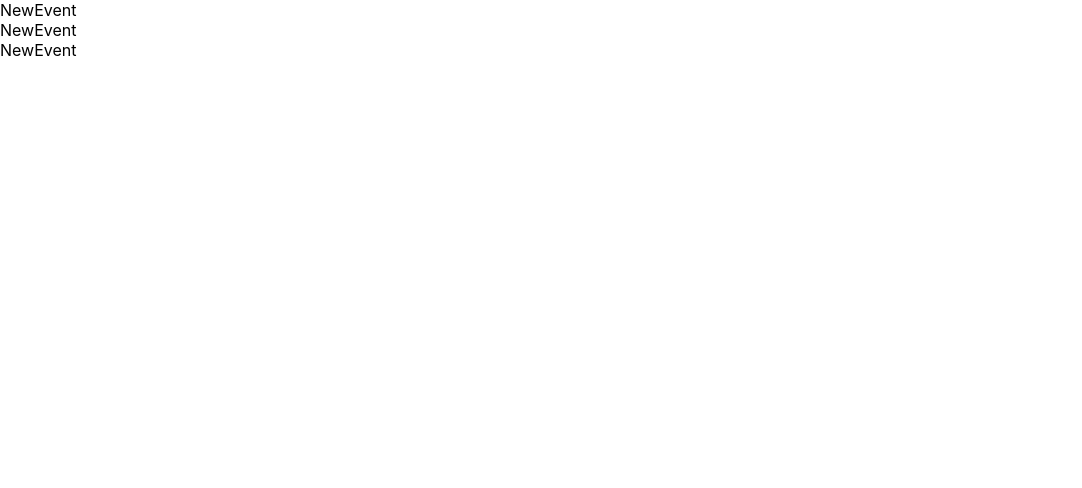
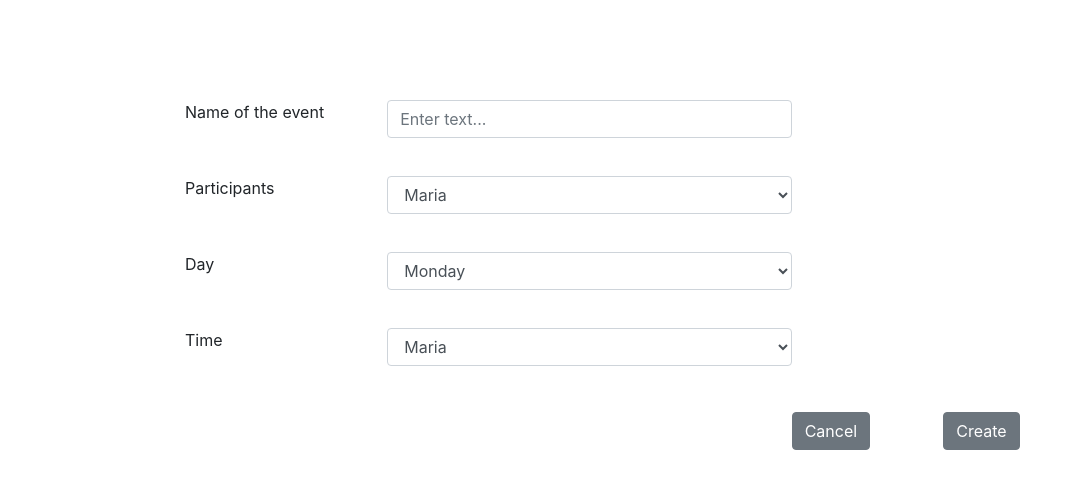
Before and after one commit to NikolasPlatonov/meetings_calendar, a React (Create React App) app: page /create-event in a window 1280 px wide. Shown: the top 488 px of the page, without its empty margins (0-1082 px from the left). Built offline with nearby package versions, Linux system fonts and the light colour scheme.

Commit message:
New events form added

```diff
--- a/src/App.css
+++ b/src/App.css
@@ -39,3 +39,22 @@
   display: grid;
   grid-template-rows: repeat(9, 1fr);
 }
+
+.new_event_container {
+  display: grid;
+  grid-template-columns: 2fr 1fr;
+  margin: 100px;
+  height: 350px;
+}
+
+.dropdown_row_item {
+  display: grid;
+  grid-template-columns: 1fr 2fr;
+  height: 60px;
+}
+
+.new_event_button_container {
+  display: grid;
+  grid-template-columns: 1fr 1fr;
+  align-items: flex-end;
+}
--- a/src/components/Calendar.jsx
+++ b/src/components/Calendar.jsx
@@ -12,7 +12,7 @@ export const Calendar = (props) => {
           <div className="buttons_container">
             <DropdownButton
               menuAlign="right"
-              title="Dropdown right"
+              title="All members"
               id="dropdown-menu-align-right"
             >
               <Dropdown.Item eventKey="1">Action</Dropdown.Item>
@@ -22,7 +22,7 @@ export const Calendar = (props) => {
               <Dropdown.Item eventKey="4">Separated link</Dropdown.Item>
             </DropdownButton>
             <NavLink to={`/create-event`} style={{textDecoration: 'none'}}>
-              <Button variant="secondary">New event +</Button>
+              <Button variant="primary">New event +</Button>
             </NavLink>
 
           </div>
--- a/src/components/NewEvent.jsx
+++ b/src/components/NewEvent.jsx
@@ -1,11 +1,67 @@
 import React from 'react';
+import {Form, Button} from 'react-bootstrap'
 
 export const NewEvent = (props) => {
   return (
-    <div>
-      <div>NewEvent</div>
-      <div>NewEvent</div>
-      <div>NewEvent</div>
+    <div className="container">
+      <div className='new_event_container'>
+        <Form>
+          <Form.Group>
+            <div className="dropdown_row_item">
+              <Form.Label>Name of the event</Form.Label>
+              <Form.Control type="text" placeholder="Enter text..." />
+            </div>
+          </Form.Group>
+
+          <Form.Group controlId="ParticipantsSelect">
+            <div className="dropdown_row_item">
+              <Form.Label>Participants</Form.Label>
+              <Form.Control as="select">
+                <option>Maria</option>
+                <option>Bob</option>
+                <option>Alex</option>
+              </Form.Control>
+            </div>
+          </Form.Group>
+
+          <Form.Group controlId="DaySelect">
+            <div className="dropdown_row_item">
+              <Form.Label>Day</Form.Label>
+              <Form.Control as="select">
+                <option>Monday</option>
+                <option>Tuesday</option>
+                <option>Wednesday</option>
+                <option>Thursday</option>
+                <option>Friday</option>
+              </Form.Control>
+            </div>
+          </Form.Group>
+
+          <Form.Group controlId="TimeSelect">
+            <div className="dropdown_row_item">
+              <Form.Label>Time</Form.Label>
+              <Form.Control as="select">
+                <option>Maria</option>
+                <option>Bob</option>
+                <option>Alex</option>
+              </Form.Control>
+            </div>
+          </Form.Group>
+        </Form>
+        <div className="new_event_button_container">
+          <Form>
+            <Button variant="secondary" type="cancel">
+              Cancel
+            </Button>
+          </Form>
+          <Form>
+            <Button variant="secondary" type="submit">
+              Create
+            </Button>
+          </Form>
+        </div>
+      </div>
+
     </div>
   );
 }
--- a/src/index.js
+++ b/src/index.js
@@ -2,6 +2,7 @@ import React from 'react';
 import ReactDOM from 'react-dom';
 import './index.css';
 import App from './App';
+import 'bootstrap/dist/css/bootstrap.min.css';
 
 ReactDOM.render(
   <React.StrictMode>
```
Also changed, not shown: 1 other file (tests, documents, lock files or other folders).
